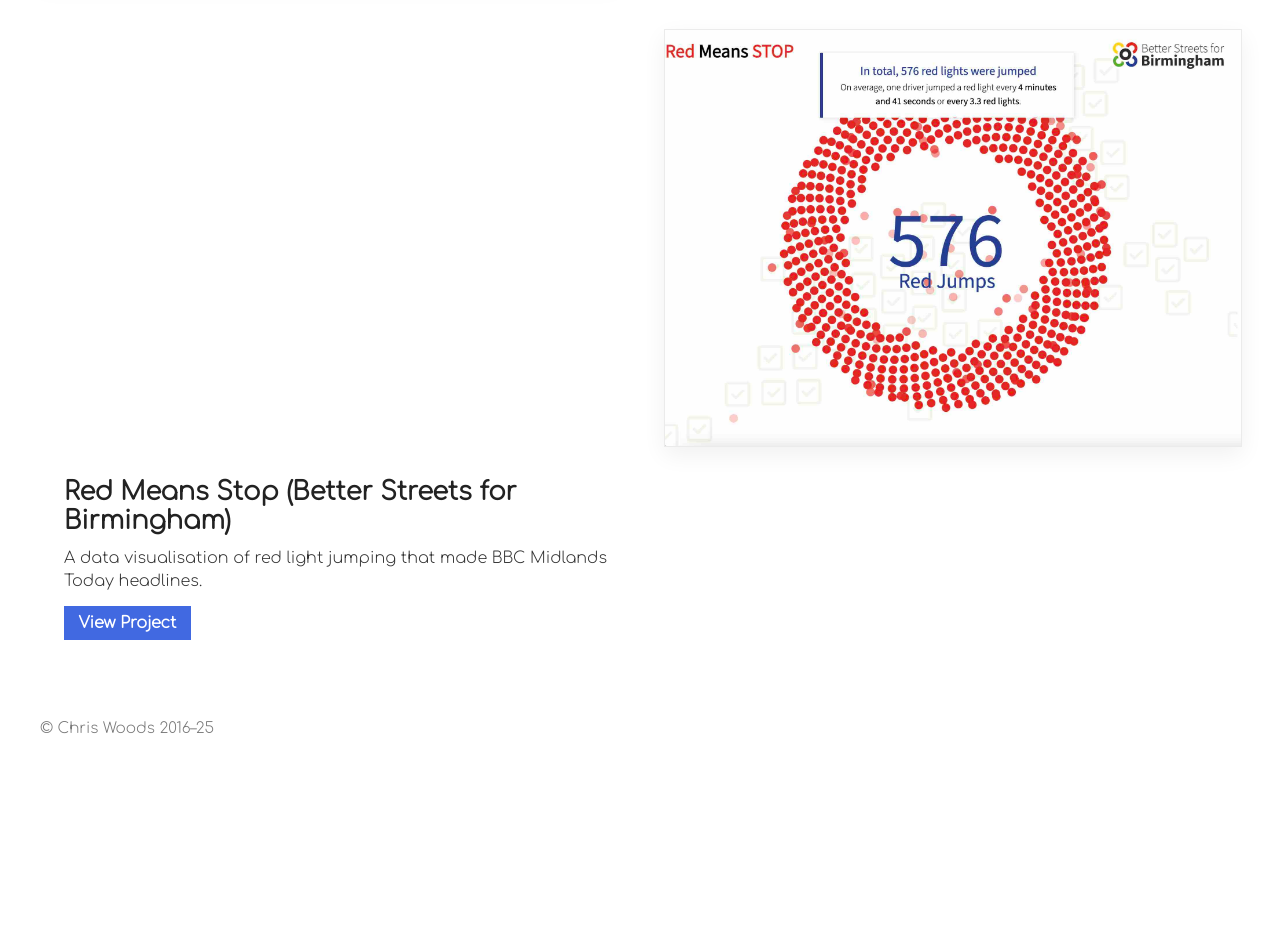
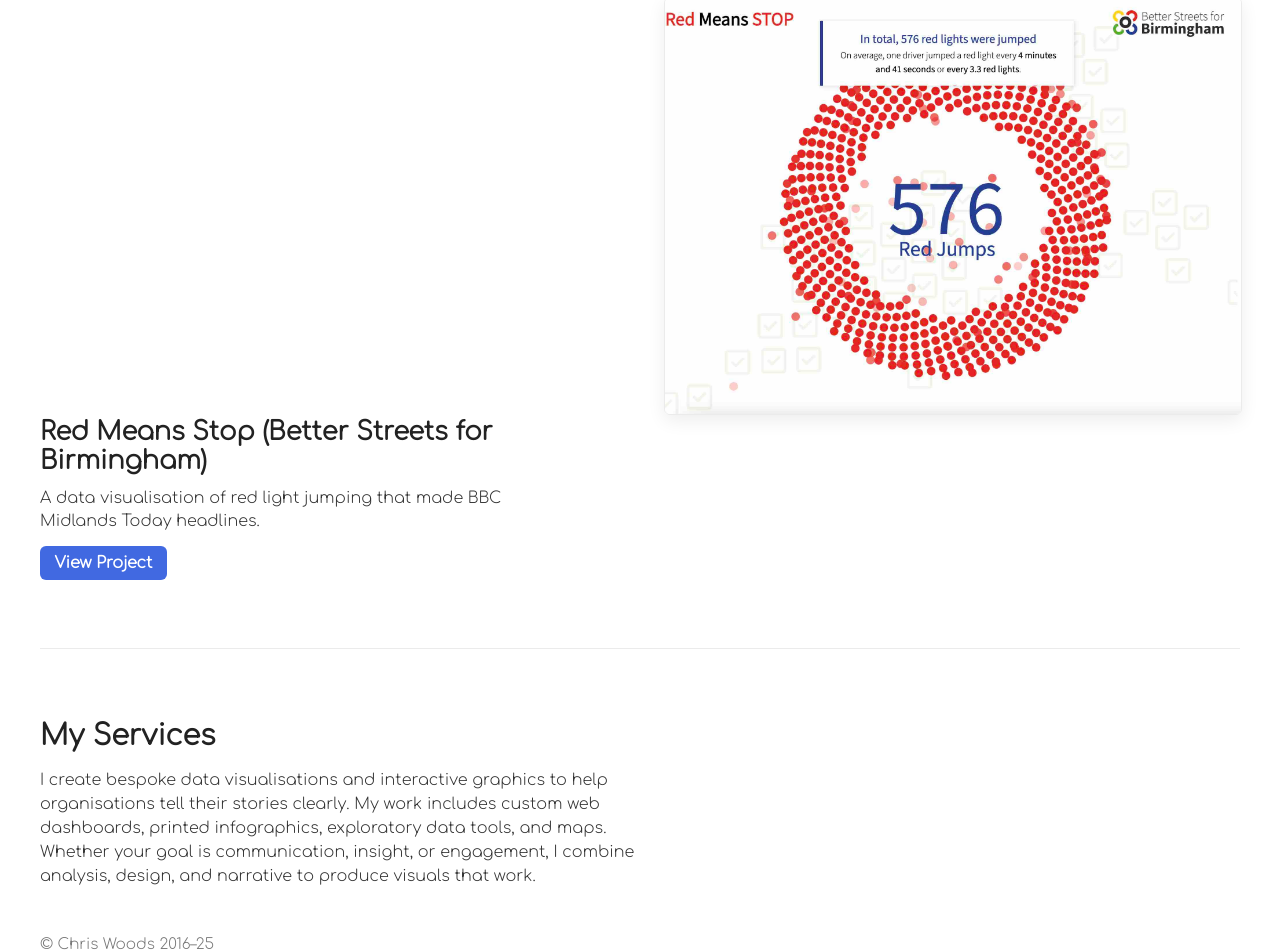
Before and after one commit to ChrisWoodsSays/dwd-shop, a SvelteKit app: page / in a window 1280 px wide. Shown: the part 1786-2738 px from the top of the page. Before the commit the page ends 2578 px from the top, so only its background shows below. Built offline with nearby package versions, Linux system fonts and the light colour scheme.

Commit message:
trying to get text alignment right

```diff
--- a/src/routes/+page.svelte
+++ b/src/routes/+page.svelte
@@ -7,6 +7,7 @@
   gsap.registerPlugin(ScrollTrigger);
 
   onMount(() => {
+    // Intro animation
     gsap.from('.hero-top, .hero-intro', {
       opacity: 0,
       y: 18,
@@ -15,6 +16,7 @@
       ease: 'power2.out'
     });
 
+    // Animate projects on scroll
     gsap.utils.toArray('.project').forEach((proj) => {
       gsap.from(proj.querySelector('.project-content'), {
         opacity: 0,
@@ -47,150 +49,240 @@
   :global(body) {
     margin: 0;
     font-family: 'Comfortaa', cursive;
+    background: #fff;
+    color: #222;
     -webkit-font-smoothing: antialiased;
     -moz-osx-font-smoothing: grayscale;
-    background: #fff;
-    color: #222;
   }
 
-  /* page container */
+  /* ===== Layout ===== */
   main {
     max-width: 1200px;
     margin: 0 auto;
-    padding: 2.5rem 1.75rem;
+    padding: 2.5rem 2rem;
   }
 
-  /* hero top row */
+  :root {
+    --gutter: 3rem;       /* space between image and text */
+    --outer-pad: 2rem;    /* margin from outer edge */
+  }
+
+  /* ===== Header ===== */
   .hero-top {
     display: flex;
     align-items: center;
     justify-content: space-between;
+    flex-wrap: wrap;
     gap: 1rem;
-    margin-bottom: 1.25rem;
-    flex-wrap: wrap;
+    margin-bottom: 1.5rem;
   }
-  .title { font-size: 2.15rem; color: #4169e1; margin: 0; line-height: 1; }
-  .hero-left { display:flex; align-items:center; gap:1rem; }
-  .hero-nav { display:flex; gap:1.25rem; font-weight:600; white-space:nowrap; }
-  .hero-nav a { color:#4169e1; text-decoration:none; font-size:0.98rem; }
-  .hero-nav a:hover{ color:#2746b3; }
-  .hero-profile { width:84px; height:84px; border-radius:50%; object-fit:cover; flex-shrink:0; }
 
+  .title {
+    font-size: 2.1rem;
+    color: #4169e1;
+    margin: 0;
+  }
+
+  .hero-nav {
+    display: flex;
+    gap: 1.25rem;
+    font-weight: 600;
+  }
+
+  .hero-nav a {
+    color: #4169e1;
+    text-decoration: none;
+    font-size: 0.98rem;
+  }
+
+  .hero-nav a:hover {
+    color: #2746b3;
+  }
+
+  .hero-profile {
+    width: 84px;
+    height: 84px;
+    border-radius: 50%;
+    object-fit: cover;
+    flex-shrink: 0;
+  }
+
+  /* ===== Intro paragraph ===== */
   .hero-intro {
-    margin: 0 0 2rem 0;
+    margin: 0 0 2.25rem 0;
     max-width: 76ch;
     color: #333;
     line-height: 1.48;
     font-size: 1.05rem;
   }
 
-  /* GRID system for projects:
-     left column | gutter | right column
-     columns are fixed so inner edges (next to gutter) align perfectly */
-  :root {
-    --gutter: 3rem;         /* central gutter size */
+  /* ===== Projects grid ===== */
+  #projects {
+    margin: 0;
   }
-
-  #projects { margin: 0; }
 
   .project {
     display: grid;
     grid-template-columns: 1fr var(--gutter) 1fr;
-    gap: 0;
     align-items: stretch;
-    margin-bottom: 3.25rem;
+    margin-bottom: 3.5rem;
   }
 
-  /* for left-image: image in column 1, content in column 3 */
-  .project.left-image .project-image { grid-column: 1; }
-  .project.left-image .project-content { grid-column: 3; }
+  /* Fix for narrow browser widths */
+  .project-image,
+  .project-content {
+    min-width: 0;
+  }
 
-  /* for right-image: image in column 3, content in column 1 */
-  .project.right-image .project-image { grid-column: 3; }
-  .project.right-image .project-content { grid-column: 1; }
+  /* Left-image layout */
+  .project.left-image .project-image {
+    grid-column: 1;
+    justify-self: stretch;
+  }
+  .project.left-image .project-content {
+    grid-column: 3;
+    justify-self: stretch;
+    padding-left: var(--gutter); /* text perfectly aligns with image edge */
+    padding-right: 0;
+  }
 
-  /* image column styling */
+  /* Right-image layout */
+  .project.right-image .project-image {
+    grid-column: 3;
+    justify-self: stretch;
+  }
+  .project.right-image .project-content {
+    grid-column: 1;
+    justify-self: stretch;
+    padding-right: var(--gutter);
+    padding-left: 0;
+  }
+
+  /* ===== Image styling ===== */
   .project-image {
     width: 100%;
     height: 100%;
-    min-height: 320px;            /* consistent visual height */
+    min-height: 320px;
     overflow: hidden;
+    border-radius: 6px;
     border: 1px solid rgba(0,0,0,0.08);
-    box-shadow: 0 8px 22px rgba(0,0,0,0.06);
+    box-shadow: 0 6px 18px rgba(0,0,0,0.07);
   }
+
   .project-image img {
     width: 100%;
     height: 100%;
     object-fit: cover;
     display: block;
-    border-radius: 0;              /* square corners */
   }
 
-/* content column */
+  /* ===== Content styling ===== */
   .project-content {
     display: flex;
     flex-direction: column;
     justify-content: space-between;
-  padding: 1.75rem 0; /* vertical spacing only */
+    padding-top: 0.25rem;
+    padding-bottom: 0.25rem;
   }
 
-
-/* alignments — adjust padding to match inner edges perfectly */
-.project.left-image .project-content {
-  padding-left: 1.5rem;   /* keeps left text slightly off the outer edge */
-  padding-right: 0;       /* ensures inner edge lines up with right image */
+  .project-content h2 {
+    margin: 0 0 0.75rem 0;
+    font-size: 1.6rem;
+    color: #222;
   }
 
-.project.right-image .project-content {
-  padding-right: 0;       /* remove extra indent so text aligns with right image */
-  padding-left: 1.5rem;   /* keeps left edge (gutter side) consistent */
+  .project-content p {
+    margin: 0;
+    color: #333;
+    line-height: 1.45;
+    font-size: 1rem;
   }
 
-  .project-content h2 { margin: 0 0 .75rem 0; font-size: 1.6rem; color:#222; }
-  .project-content p { margin: 0; color: #333; line-height:1.45; font-size:1rem; }
+  /* ===== Buttons ===== */
+  .bottom-content {
+    display: flex;
+    flex-direction: column;
+    gap: 0.75rem;
+  }
 
-  .bottom-content { display:flex; flex-direction:column; gap:.75rem; }
   .project-content a.button {
-    display:inline-block;
-    padding: .5rem .9rem;
-    background:#4169e1;
-    color:#fff;
-    text-decoration:none;
-    border-radius:0; /* square */
-    align-self:flex-start;
-    font-weight:600;
+    display: inline-block;
+    padding: 0.5rem 0.9rem;
+    background: #4169e1;
+    color: #fff;
+    text-decoration: none;
+    border-radius: 6px;
+    font-weight: 600;
+    align-self: flex-start;
   }
-  .project-content a.button:hover{ background:#2746b3; }
 
-  /* small helper to ensure top title aligns visually with images top:
-     give the title container a small top padding so it never touches the top edge */
-  .project-content > div:first-child { padding-top: 0.25rem; }
+  .project-content a.button:hover {
+    background: #2746b3;
+  }
 
-  /* footer */
-  footer { margin-top: 3rem; color:#777; font-size:0.95rem; }
+  /* ===== Services Section ===== */
+  #services {
+    margin-top: 4rem;
+    border-top: 1px solid rgba(0,0,0,0.08);
+    padding-top: 3rem;
+  }
 
-  /* RESPONSIVE: stack into a single column and keep consistent insets */
+  #services h2 {
+    font-size: 1.8rem;
+    margin-bottom: 1rem;
+    color: #222;
+  }
+
+  #services p {
+    max-width: 70ch;
+    color: #333;
+    line-height: 1.5;
+  }
+
+  /* ===== Footer ===== */
+  footer {
+    margin-top: 3rem;
+    color: #777;
+    font-size: 0.95rem;
+  }
+
+  /* ===== Responsive ===== */
   @media (max-width: 980px) {
-    main { padding: 2rem 1.25rem; }
-    :root { --gutter: 1.25rem; }
-    .project { grid-template-columns: 1fr; }
-    .project-image { min-height: 220px; }
-    .project.left-image .project-image,
-    .project.right-image .project-image { grid-column: 1; }
+    main {
+      padding: 2rem 1.25rem;
+    }
+    :root {
+      --gutter: 1.25rem;
+      --outer-pad: 1.25rem;
+    }
+    .project {
+      grid-template-columns: 1fr;
+    }
+    .project-image {
+      min-height: 220px;
+    }
     .project.left-image .project-content,
-    .project.right-image .project-content { grid-column: 1; padding: 1rem 0; }
-    .project-content { padding-left: 0; padding-right: 0; }
+    .project.right-image .project-content {
+      padding: 1rem 0 0 0;
+    }
   }
 
   @media (max-width: 520px) {
-    .title { font-size: 1.6rem; }
-    .hero-intro { font-size: 1rem; }
-    .hero-profile { width:68px; height:68px; }
+    .title {
+      font-size: 1.6rem;
+    }
+    .hero-intro {
+      font-size: 1rem;
+    }
+    .hero-profile {
+      width: 68px;
+      height: 68px;
+    }
   }
 </style>
 
 <main>
-  <!-- top row -->
+  <!-- ===== HEADER ===== -->
   <div class="hero-top">
     <div class="hero-left">
       <h1 class="title">Drawing with Data</h1>
@@ -207,7 +299,7 @@
     </div>
   </div>
 
-  <!-- intro paragraph -->
+  <!-- ===== INTRO ===== -->
   <p class="hero-intro">
     Data, insight and design, mixed with technology, enable us to see what's going on in the world,
     tell stories that matter, and make a difference. I help organisations communicate clearly with
@@ -215,7 +307,7 @@
     cycling, environment and social justice.
   </p>
 
-  <!-- projects: grid ensures inner edges align -->
+  <!-- ===== PROJECTS ===== -->
   <section id="projects" aria-label="portfolio">
     {#each projects as project, i}
       <article class="project {i % 2 === 0 ? 'left-image' : 'right-image'}" role="article" aria-labelledby={"p"+i}>
@@ -241,6 +333,16 @@
     {/each}
   </section>
 
+  <!-- ===== SERVICES SECTION ===== -->
+  <section id="services" aria-label="services">
+    <h2>My Services</h2>
+    <p>
+      I create bespoke data visualisations and interactive graphics to help organisations tell their stories clearly.
+      My work includes custom web dashboards, printed infographics, exploratory data tools, and maps. Whether your goal
+      is communication, insight, or engagement, I combine analysis, design, and narrative to produce visuals that work.
+    </p>
+  </section>
+
   <footer>
     <p>© Chris Woods 2016–25</p>
   </footer>
```
Lines whose indentation alone changed are shown as unchanged.
